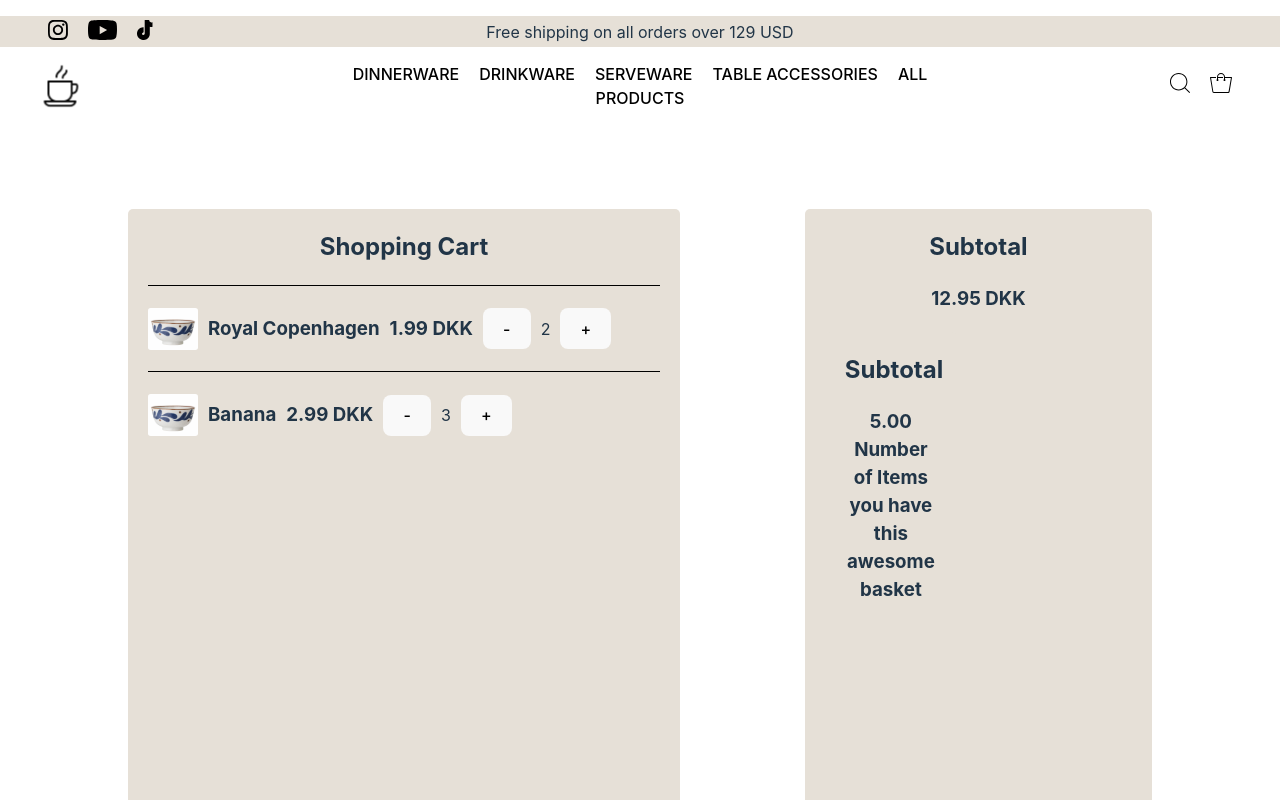
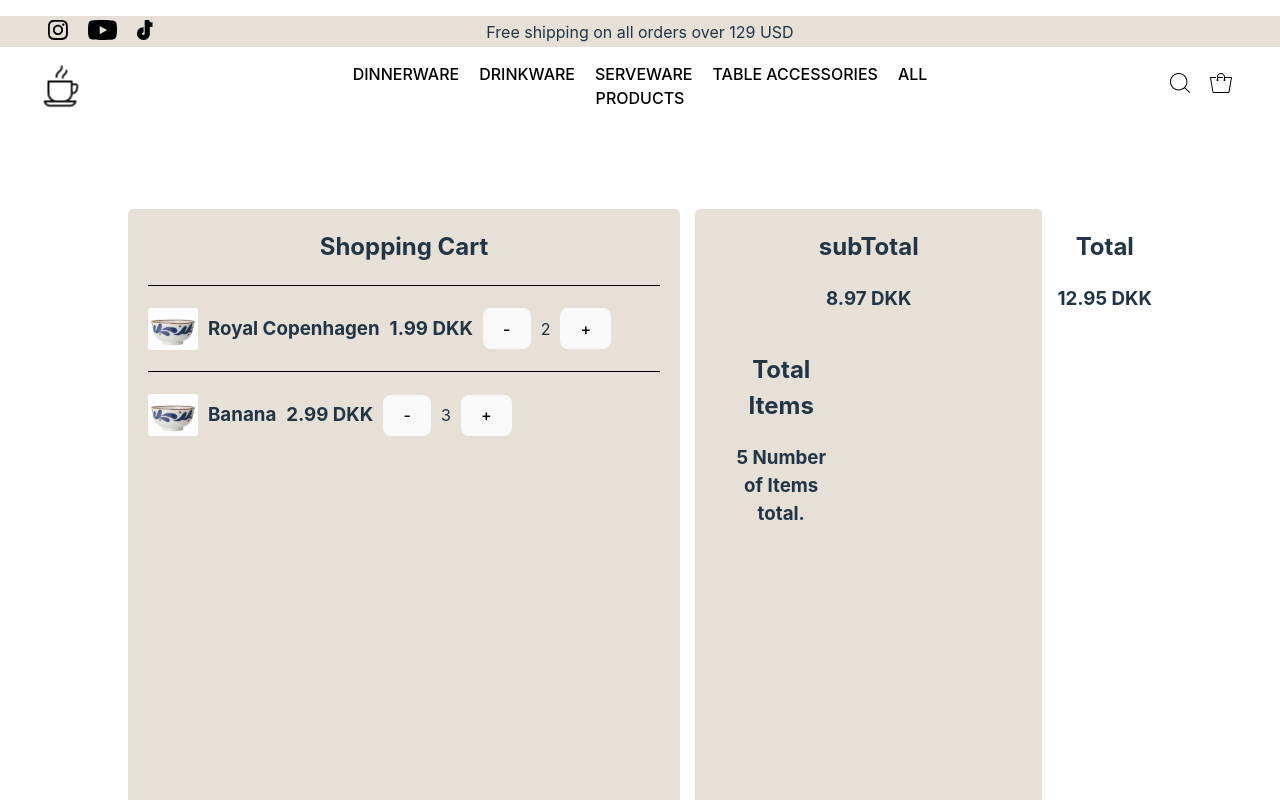
Before and after one commit to Johansogaard/frontend, a React (Vite) app: page / in a window 1280 px wide. Shown: the top 800 px of the page. Built offline with nearby package versions, Linux system fonts and the light colour scheme.

Commit message:
Save before it aint aligned no more

```diff
--- a/src/shopping-cart/shoppingCart.tsx
+++ b/src/shopping-cart/shoppingCart.tsx
@@ -31,15 +31,25 @@ export function ShoppingCart() {
     };
 
 
-//Don't know how to reference methods yet, but should be ideal inside an ellipse on shopping cart Icon.
-    //For now placeholder
-    const calculateSubtotal = () => {
-
+    //Not sure if toFixed  with decimals is the right solution in terms of optimization, but does the job for now.
+    const calculateTotal = () => {
         return items.reduce((total, item) => total + item.quantity * item.price, 0).toFixed(2);
     };
+
+    const calculateSubTotal = () => {
+        return items.reduce((total, item) =>  item.quantity * item.price, 0).toFixed(2);
+    };
+
+
+
+
+
+    //Don't know how to reference methods yet inside icons for react, but should be ideal inside an ellipse on shopping cart Icon.
+    //For now placeholder of total items.
     const calculatetotalItems = () => {
-        return items.reduce((total, item) => total + item.quantity, 0).toFixed(2);
+        return items.reduce((total, item) => total + item.quantity, 0).toFixed(0);
     };
+
 
 
     return (
@@ -55,12 +65,19 @@ export function ShoppingCart() {
                 </ul>
             </div>
             <div className="subtotal">
-                <h2>Subtotal</h2>
-                <h3>{calculateSubtotal()} DKK</h3>
+                <h2>subTotal</h2>
+                <h3>{calculateSubTotal()} DKK</h3>
                 <div className="subtotal">
-                    <h2>Subtotal</h2>
-                    <h3>{calculatetotalItems()} Number of Items you have this awesome basket</h3>
+                    <h2>Total Items</h2>
+                    <h3>{calculatetotalItems()} Number of Items total. </h3>
             </div>
+            </div>
+            <div className="total">
+                <h2>Total</h2>
+                <h3>{calculateTotal()} DKK</h3>
+                <div className="total">
+
+                </div>
             </div>
         </div>
     );
```
